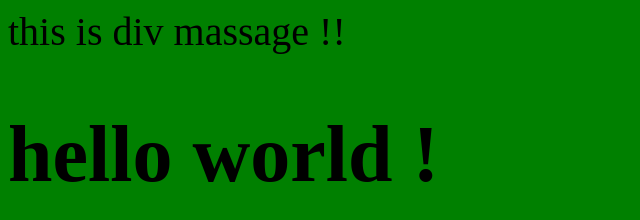
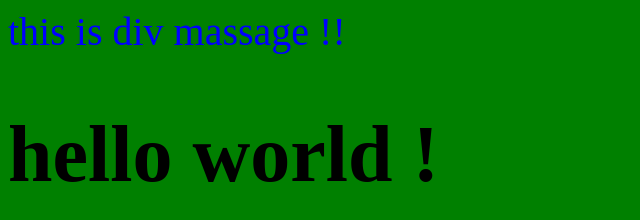
Before and after one commit to onedaniyel/test1, a plain HTML site: page index.html in a window 1280 px wide. Shown: the whole page, without its empty margins (0-640 px from the left). Drawn offline with Linux system fonts and the light colour scheme.

Commit message:
Update for app.css

```diff
--- a/app.css
+++ b/app.css
@@ -2,3 +2,6 @@ body {
   background-color: green;
   font-size : 40px ;
 }
+.div {
+  color: blue;
+}
```
